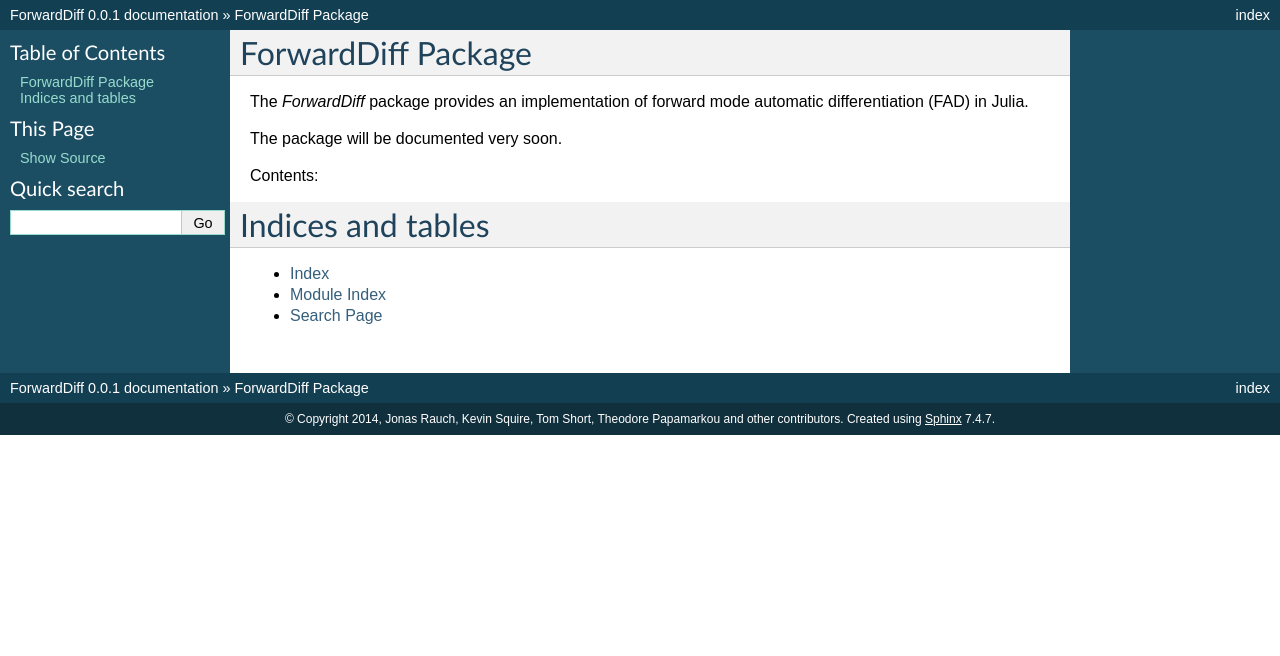
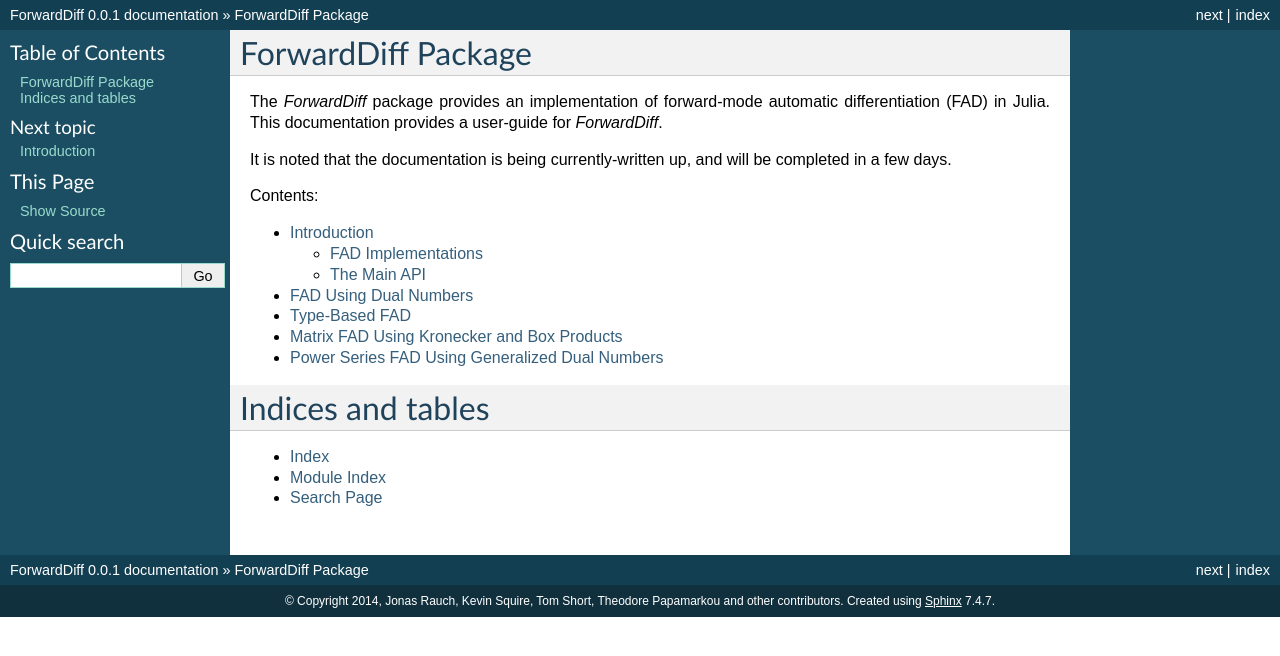
Before and after one commit to JuliaDiff/ForwardDiff.jl, a Sphinx documentation site: the page built from doc/source/index.rst, in a window 1280 px wide. Shown: the top 656 px of the page. Built offline with Sphinx 7.4.7, drawn with Linux system fonts in a browser that asks for light colours; formulas are drawn with MathJax 3.

Commit message:
Set up documentation structure

```diff
--- a/README.md
+++ b/README.md
@@ -1,9 +1,9 @@
 [![Build Status](https://travis-ci.org/scidom/ForwardDiff.jl.png)](https://travis-ci.org/scidom/ForwardDiff.jl)
 
 ForwardDiff.jl
-================
+================================================================================
 
-The `ForwardDiff` package provides an implementation of forward mode automatic differentiation (FAD) in Julia.
+The `ForwardDiff` package provides an implementation of forward-mode automatic differentiation (FAD) in Julia.
 
 `ForwardDiff` is undergoing development. It currently implements and will include:
 
@@ -13,7 +13,7 @@
 2. FAD of matrix expressions. This feature will be added in the future.
 
 3. A range of different FAD implementations, each with varying racing merits such as range of applicability and
-efficiency. Two FAD approaches are available, one of which is typed-based and one based on dual numbers. Two more
+efficiency. Two FAD approaches are available, one of which is type-based and one based on dual numbers. Two more
 FAD approaches will be provided, one using the box product for matrices and another one using power series.
 
 4. A unified API across the various FAD methods. The API is operational. It will be kept up-to-date whenever new
--- /dev/null
+++ b/doc/source/dual_fad.rst
@@ -0,0 +1,4 @@
+FAD Using Dual Numbers
+================================================================================
+
+To appear soon.
--- a/doc/source/index.rst
+++ b/doc/source/index.rst
@@ -4,21 +4,27 @@
    contain the root `toctree` directive.
 
 ForwardDiff Package
-=======================================
+================================================================================
 
-The *ForwardDiff* package provides an implementation of forward mode automatic differentiation (FAD) in Julia.
+The *ForwardDiff* package provides an implementation of forward-mode automatic differentiation (FAD) in Julia. This
+documentation provides a user-guide for *ForwardDiff*.
 
-The package will be documented very soon.
+It is noted that the documentation is being currently-written up, and will be completed in a few days.
 
 Contents:
 
 .. toctree::
    :maxdepth: 2
 
+   intro.rst
+   dual_fad.rst
+   typed_fad.rst
+   matrix_fad.rst
+   powerseries_fad.rst
 
 
 Indices and tables
-==================
+================================================================================
 
 * :ref:`genindex`
 * :ref:`modindex`
--- /dev/null
+++ b/doc/source/intro.rst
@@ -0,0 +1,28 @@
+Introduction
+================================================================================
+
+Forward-mode automatic differentiation (FAD) can be implemented in various ways. The present package aims at realizing
+several FAD implementations in Julia. The main motivation behind this aim is to utilize the heterogeneous advantages of
+the different coding approaches to FAD.
+
+FAD Implementations
+---------------------------------------------------------------------------------
+
+A synopsis of the FAD implementations of the package is set out below. To appear soon.
+
+FAD Using Dual Numbers
+~~~~~~~~~~~~~~~~~~~~~~~~~~~~~~~~~~~~~~~~~~~~~~~~~~~~~~~~~~~~~~~~~~~~~~~~~~~~~~~~~
+
+Type-Based FAD
+~~~~~~~~~~~~~~~~~~~~~~~~~~~~~~~~~~~~~~~~~~~~~~~~~~~~~~~~~~~~~~~~~~~~~~~~~~~~~~~~~
+
+Matrix FAD Using Kronecker and Box Products
+~~~~~~~~~~~~~~~~~~~~~~~~~~~~~~~~~~~~~~~~~~~~~~~~~~~~~~~~~~~~~~~~~~~~~~~~~~~~~~~~~
+
+Power Series FAD Using Generalized Dual Numbers
+~~~~~~~~~~~~~~~~~~~~~~~~~~~~~~~~~~~~~~~~~~~~~~~~~~~~~~~~~~~~~~~~~~~~~~~~~~~~~~~~~
+
+The Main API
+---------------------------------------------------------------------------------
+
+To appear soon.
--- /dev/null
+++ b/doc/source/matrix_fad.rst
@@ -0,0 +1,4 @@
+Matrix FAD Using Kronecker and Box Products
+================================================================================
+
+To appear soon.
--- /dev/null
+++ b/doc/source/powerseries_fad.rst
@@ -0,0 +1,4 @@
+Power Series FAD Using Generalized Dual Numbers
+================================================================================
+
+To appear soon.
--- /dev/null
+++ b/doc/source/typed_fad.rst
@@ -0,0 +1,4 @@
+Type-Based FAD
+================================================================================
+
+To appear soon.
```
Also changed, not shown: 2 other files.
